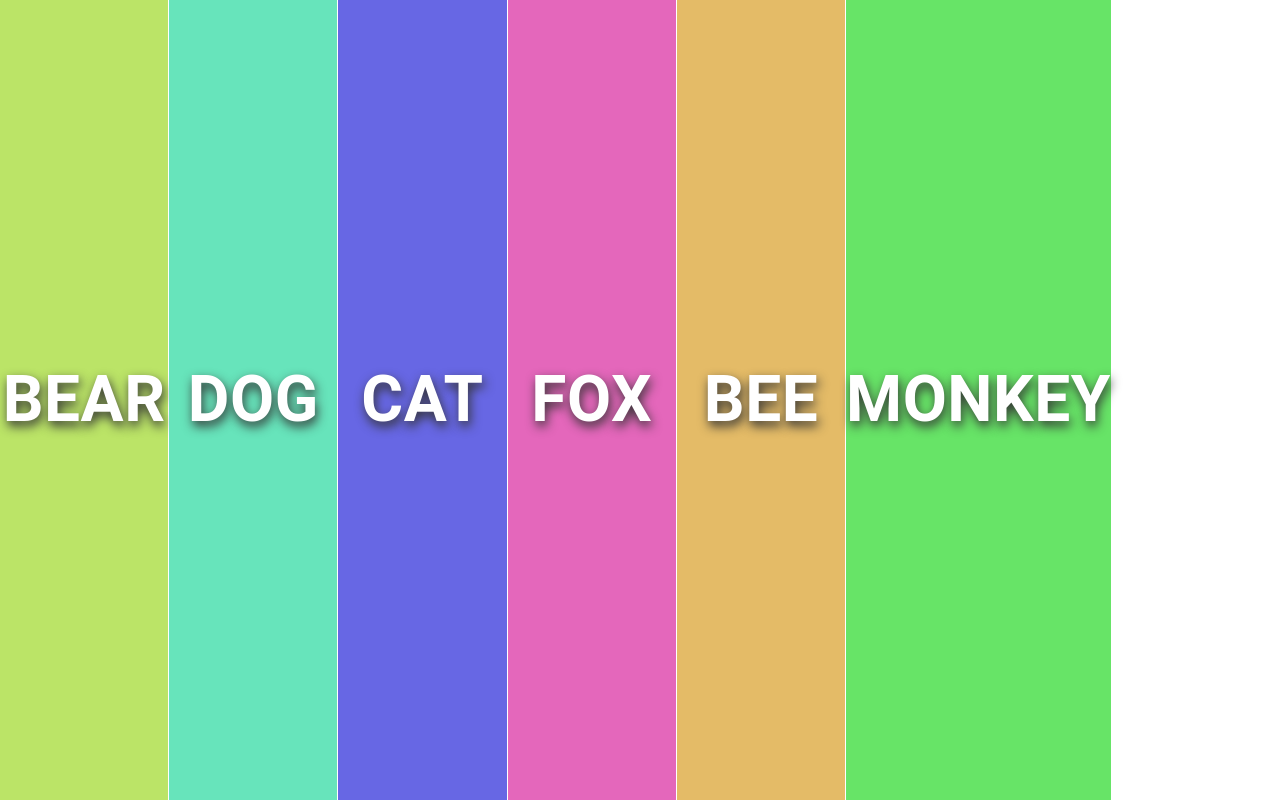
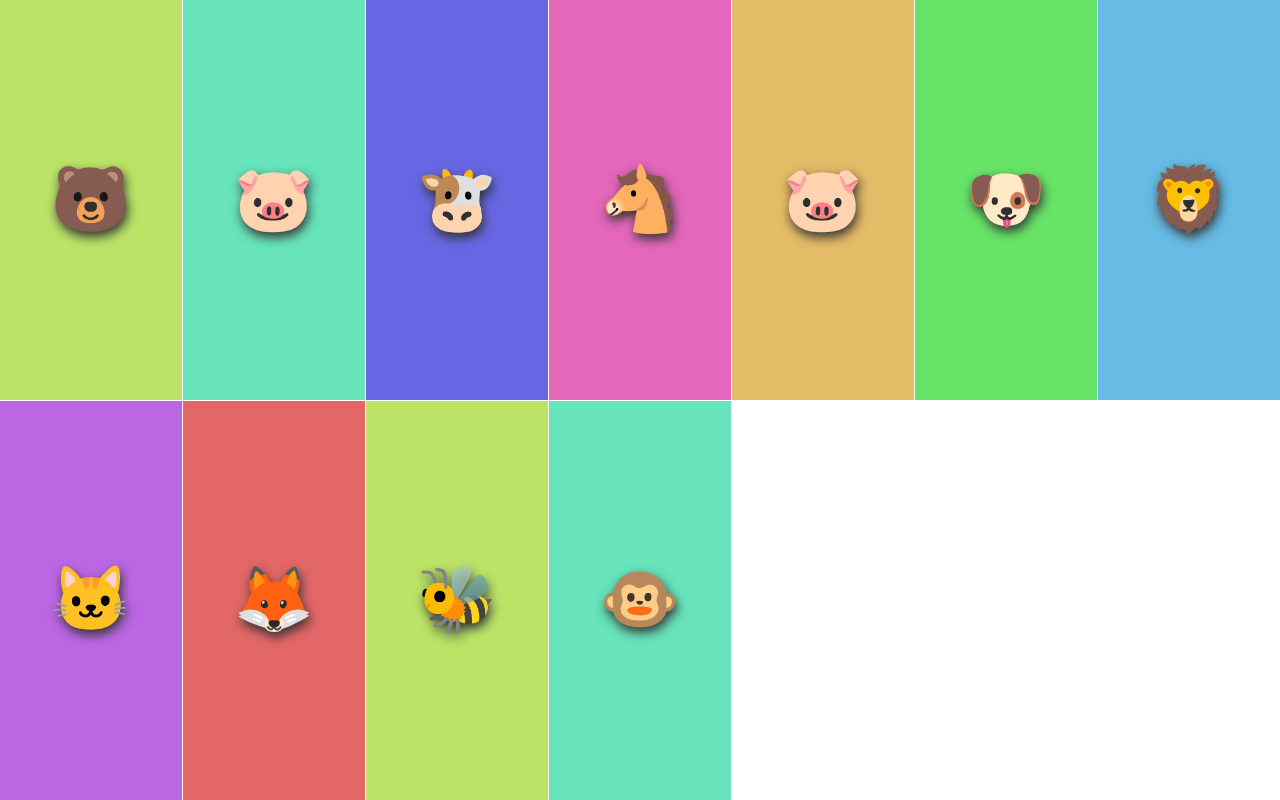
Before and after one commit to cnotv/edugames, a Vue app: page /Animals in a window 1280 px wide. Built offline with nearby package versions, Linux system fonts and the light colour scheme.

Commit message:
Add animals emoji

```diff
--- a/src/components/Cards.vue
+++ b/src/components/Cards.vue
@@ -1,6 +1,6 @@
 <template lang="pug">
   ul
-    li(v-for="card in cards", 'v-on:click'='activate') {{card}}
+    li(v-for="card in cards", 'v-on:click'='activate') {{card.face ? card.face : card}}
 
 </template>
 
@@ -25,7 +25,7 @@ import { Component, Prop, Vue } from 'vue-property-decorator';
       const msg = new SpeechSynthesisUtterance();
       const voices = window.speechSynthesis.getVoices();
       const voice = voices.filter(voice => ['en', 'en-US'].includes(voice.lang))[0];
-      msg.text = text;
+      msg.text = text.name ? text.name : text;
       // Set the attributes.
       // msg.volume = 100
       msg.rate = 0.7
--- a/src/views/Animals.vue
+++ b/src/views/Animals.vue
@@ -17,12 +17,17 @@ import Cards from '@/components/Cards.vue'; // @ is an alias to /src
   data() {
     return {
       animals: [
-        'Bear',
-        'Dog',
-        'Cat',
-        'Fox',
-        'Bee',
-        'Monkey',
+        {face: '🐻', name: 'Bear'},
+        {face: '🐷', name: 'Pig'},
+        {face: '🐮', name: 'Cow'},
+        {face: '🐴', name: 'Horse'},
+        {face: '🐷', name: 'Pig'},
+        {face: '🐶', name: 'Dog'},
+        {face: '🦁', name: 'Lion'},
+        {face: '🐱', name: 'Cat'},
+        {face: '🦊', name: 'Fox'},
+        {face: '🐝', name: 'Bee'},
+        {face: '🐵', name: 'Monkey'},
       ],
     };
   },
```
